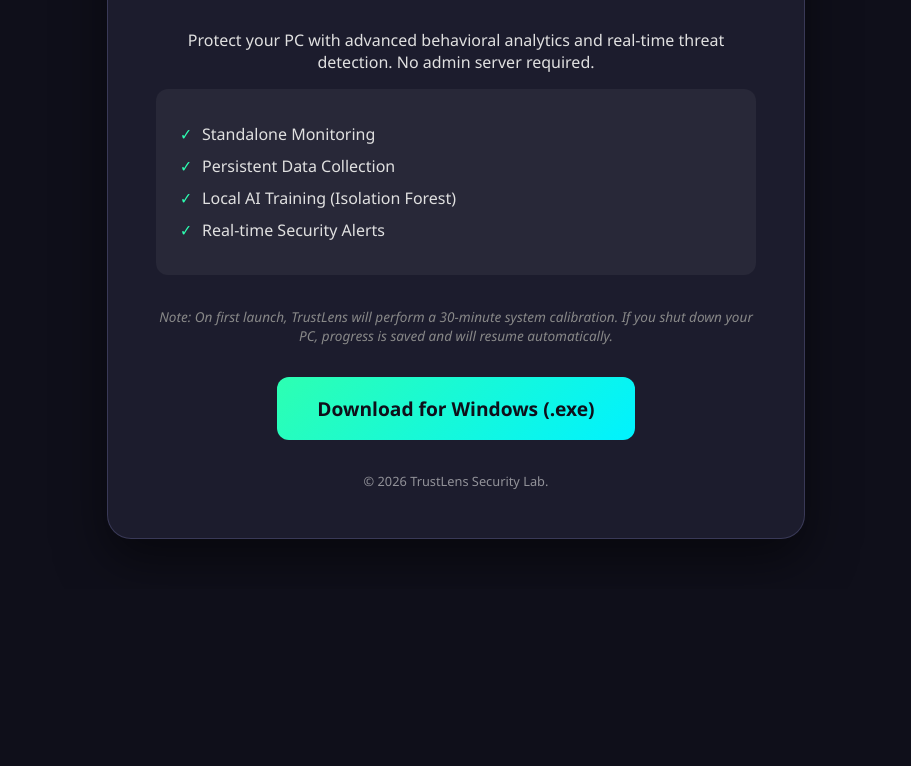
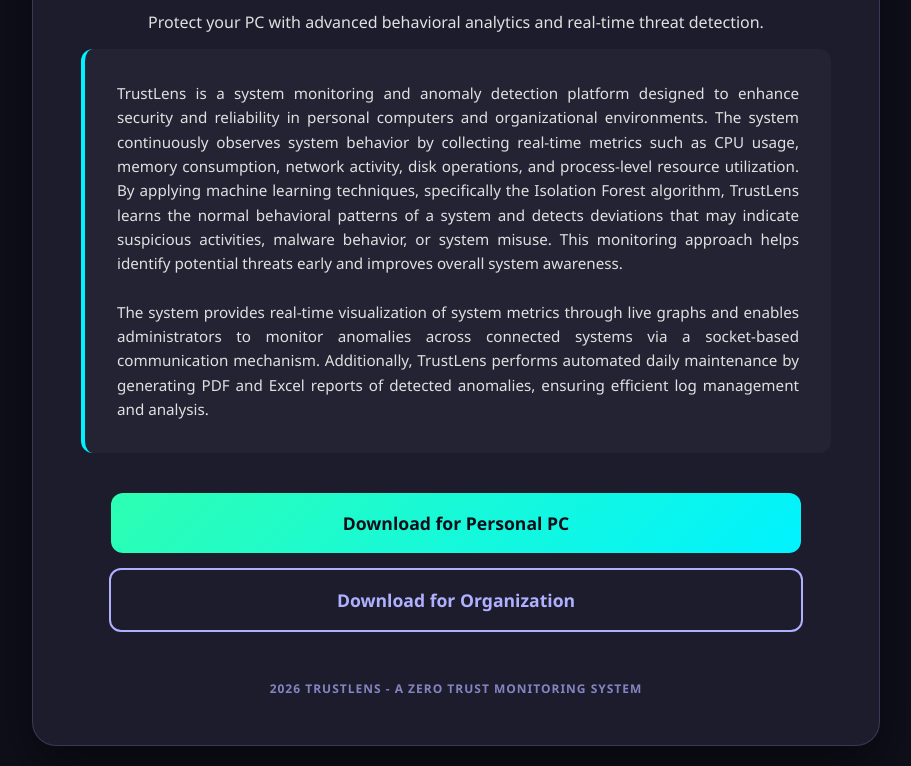
Before and after one commit to sdsuji/TrustLens-Personal, a plain HTML site: page index.html in a window 1280 px wide. Shown: the part 211-977 px from the top of the page, without its empty margins (184-1095 px from the left). Before the commit the page ends 800 px from the top, so only its background shows below. Drawn offline with Linux system fonts and the light colour scheme.

Commit message:
Update index.html

```diff
--- a/index.html
+++ b/index.html
@@ -3,7 +3,7 @@
 <head>
     <meta charset="UTF-8">
     <meta name="viewport" content="width=device-width, initial-scale=1.0">
-    <title>TrustLens | Personal AI Security</title>
+    <title>TrustLens | Zero Trust Monitoring</title>
     <style>
         :root {
             --bg: #0f0f1a;
@@ -12,6 +12,7 @@
             --glow: #00f2ff;
             --safe: #2dffb2;
             --text: #e0e0e0;
+            --dim: #888;
         }
 
         body {
@@ -23,6 +24,7 @@
             justify-content: center;
             align-items: center;
             min-height: 100vh;
+            padding: 20px;
         }
 
         .container {
@@ -31,15 +33,16 @@
             border-radius: 24px;
             border: 1px solid rgba(176, 176, 255, 0.2);
             box-shadow: 0 20px 50px rgba(0,0,0,0.5);
-            max-width: 600px;
+            max-width: 750px;
             text-align: center;
         }
 
         h1 {
             color: var(--accent);
-            font-size: 2.5rem;
+            font-size: 2.8rem;
             margin-bottom: 0.5rem;
-            letter-spacing: 1px;
+            letter-spacing: 2px;
+            text-transform: uppercase;
         }
 
         .tagline {
@@ -47,85 +50,103 @@
             font-weight: 600;
             margin-bottom: 2rem;
             text-transform: uppercase;
-            font-size: 0.9rem;
+            font-size: 1rem;
+            letter-spacing: 1.5px;
         }
 
-        .features {
-            text-align: left;
-            background: rgba(255,255,255,0.05);
-            padding: 1.5rem;
+        .description-box {
+            text-align: justify;
+            background: rgba(255,255,255,0.03);
+            padding: 2rem;
             border-radius: 12px;
-            margin-bottom: 2rem;
+            margin-bottom: 2.5rem;
+            line-height: 1.6;
+            font-size: 0.95rem;
+            border-left: 4px solid var(--glow);
         }
 
-        .feature-item {
-            margin: 10px 0;
+        .btn-group {
             display: flex;
+            flex-direction: column;
+            gap: 15px;
             align-items: center;
-        }
-
-        .feature-item::before {
-            content: "✓";
-            color: var(--safe);
-            margin-right: 10px;
-            font-weight: bold;
-        }
-
-        .calibration-note {
-            font-size: 0.85rem;
-            color: #888;
-            margin-bottom: 2rem;
-            font-style: italic;
         }
 
         .download-btn {
             background: linear-gradient(135deg, var(--safe), var(--glow));
             color: #0f0f1a;
-            padding: 18px 40px;
+            padding: 18px 45px;
             border-radius: 12px;
             text-decoration: none;
             font-weight: bold;
-            font-size: 1.2rem;
-            display: inline-block;
+            font-size: 1.1rem;
+            width: 80%;
             transition: transform 0.2s, box-shadow 0.2s;
+        }
+
+        .download-btn.secondary {
+            background: transparent;
+            color: var(--accent);
+            border: 2px solid var(--accent);
         }
 
         .download-btn:hover {
             transform: translateY(-3px);
-            box-shadow: 0 10px 20px rgba(45, 255, 178, 0.3);
+            box-shadow: 0 10px 20px rgba(0, 242, 255, 0.2);
         }
 
         footer {
-            margin-top: 2rem;
-            font-size: 0.8rem;
-            opacity: 0.6;
+            margin-top: 3rem;
+            font-size: 0.75rem;
+            letter-spacing: 1px;
+            opacity: 0.7;
+            font-weight: bold;
+            color: var(--accent);
         }
     </style>
+    <script>
+        function comingSoon() {
+            alert("TrustLens for Organizations: Coming Soon!");
+        }
+    </script>
 </head>
 <body>
 
     <div class="container">
         <h1>TrustLens</h1>
-        <div class="tagline">Personal AI-Powered Security</div>
+        <div class="tagline">A Zero Trust Monitoring System</div>
 
-        <p>Protect your PC with advanced behavioral analytics and real-time threat detection. No admin server required.</p>
+        <p>Protect your PC with advanced behavioral analytics and real-time threat detection.</p>
 
-        <div class="features">
-            <div class="feature-item">Standalone Monitoring</div>
-            <div class="feature-item">Persistent Data Collection</div>
-            <div class="feature-item">Local AI Training (Isolation Forest)</div>
-            <div class="feature-item">Real-time Security Alerts</div>
+        <div class="description-box">
+            TrustLens is a system monitoring and anomaly detection platform designed to enhance
+            security and reliability in personal computers and organizational environments. The system
+            continuously observes system behavior by collecting real-time metrics such as CPU usage,
+            memory consumption, network activity, disk operations, and process-level resource utilization. By
+            applying machine learning techniques, specifically the Isolation Forest algorithm, TrustLens learns
+            the normal behavioral patterns of a system and detects deviations that may indicate suspicious
+            activities, malware behavior, or system misuse. This monitoring approach helps identify potential
+            threats early and improves overall system awareness.
+            <br><br>
+            The system provides real-time visualization of system metrics through live graphs and
+            enables administrators to monitor anomalies across connected systems via a socket-based
+            communication mechanism. Additionally, TrustLens performs automated daily maintenance by
+            generating PDF and Excel reports of detected anomalies, ensuring efficient log management and
+            analysis.
         </div>
 
-        <p class="calibration-note">
-            Note: On first launch, TrustLens will perform a 30-minute system calibration.
-            If you shut down your PC, progress is saved and will resume automatically.
-        </p>
+        <div class="btn-group">
+            <a href="https://github.com/sdsuji/TrustLens-Personal/releases/download/v1.0.0/TrustLens_Personal.zip" class="download-btn">
+                Download for Personal PC
+            </a>
 
-        <a href="https://github.com/sdsuji/TrustLens-Personal/releases/download/v1.0.0/TrustLens_Personal.zip" class="download-btn">Download for Windows (.exe)</a>
+            <a href="javascript:void(0);" onclick="comingSoon()" class="download-btn secondary">
+                Download for Organization
+            </a>
+        </div>
 
         <footer>
-            &copy; 2026 TrustLens Security Lab.
+            2026 TRUSTLENS - A ZERO TRUST MONITORING SYSTEM
         </footer>
     </div>
 
```
